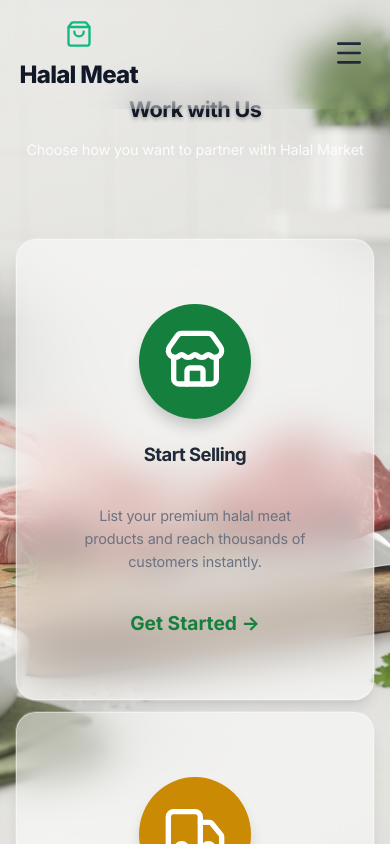
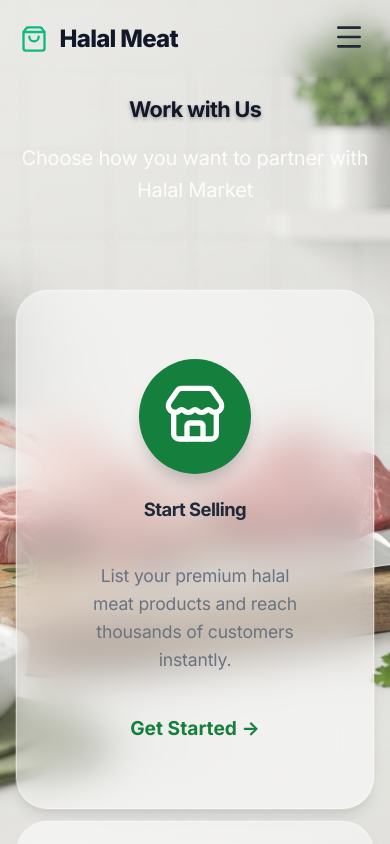
Before and after one commit to mirburhan1/HalalMeat, a React (Vite) app: page /work in a window 390 px wide. Shown: the top 844 px of the page. Built offline with nearby package versions, Linux system fonts and the light colour scheme.

Commit message:
Implement global fluid typography using clamp()

```diff
--- a/src/index.css
+++ b/src/index.css
@@ -147,152 +147,48 @@ button {
 }
 
 /* ========================================
-   RESPONSIVE DESIGN
+   RESPONSIVE DESIGN (FLUID TYPOGRAPHY)
    ======================================== */
 
-/* Mobile-first base styles are already applied above */
-
-/* Small devices (landscape phones, 576px and up) */
-@media (max-width: 576px) {
-  h1 {
-    font-size: 1.75rem !important;
-  }
-
-  h2 {
-    font-size: 1.5rem !important;
-  }
-
-  h3 {
-    font-size: 1.25rem !important;
-  }
-
-  .btn-3d {
-    font-size: 0.95rem;
-    padding: 0.85rem 1.75rem;
-  }
-
-  .card-3d {
-    border-radius: 20px;
-  }
+/* Fluid Typography Base */
+html {
+  font-size: 16px;
 }
 
-/* Tablets (768px and up) */
-@media (max-width: 768px) {
-
-  /* Hide desktop nav, show mobile */
-  .hidden-mobile {
-    display: none !important;
-  }
-
-  .show-mobile {
-    display: block !important;
-  }
-
-  /* Adjust grid layouts for smaller screens */
-  [style*="gridTemplateColumns"] {
-    grid-template-columns: 1fr !important;
-  }
-
-  /* Stack flex containers */
-  [style*="display: flex"][style*="gap"] {
-    flex-direction: column !important;
-  }
-
-  /* Reduce padding on containers */
-  body {
-    font-size: 14px;
-  }
+h1 {
+  font-size: clamp(2rem, 5vw, 3.5rem) !important;
 }
 
-/* Medium devices (tablets, 992px and up) */
-@media (min-width: 768px) and (max-width: 992px) {
-  .card-3d:hover {
-    transform: translateY(-4px) scale(1.005);
-  }
+h2 {
+  font-size: clamp(1.5rem, 4vw, 2.5rem) !important;
 }
 
-/* Large devices (desktops, 1200px and up) */
-@media (min-width: 1200px) {
-  body {
-    font-size: 16px;
-  }
+h3 {
+  font-size: clamp(1.25rem, 3vw, 1.75rem) !important;
 }
 
-/* Touch device optimizations */
-@media (hover: none) and (pointer: coarse) {
-  .card-3d:hover {
-    transform: none;
-  }
-
-  .card-3d:active {
-    transform: scale(0.98);
-  }
-
-  .btn-3d:hover {
-    transform: none;
-  }
-
-  .btn-3d:active {
-    transform: scale(0.95);
-  }
+h4 {
+  font-size: clamp(1.1rem, 2vw, 1.5rem) !important;
 }
 
-/* Print styles */
-@media print {
-
-  .hidden-mobile,
-  .show-mobile,
-  nav,
-  button {
-    display: none !important;
-  }
+h5 {
+  font-size: clamp(1rem, 1.5vw, 1.25rem) !important;
 }
 
-/* =================================================================
-   GLOBAL RESPONSIVE OVERRIDES (Universal Device Support)
-   Targeting: Redmi 11, Samsung A-series, iPhone SE, etc.
-   ================================================================= */
+p {
+  font-size: clamp(0.9rem, 2vw, 1rem);
+  /* Fluid body text */
+}
 
-/* Small Mobile (≤ 480px) */
+/* Specific component overrides for very small screens if needed */
 @media (max-width: 480px) {
-  :root {
-    --font-size-base: 14px;
-  }
-
-  body {
-    font-size: 14px;
-  }
-
-  h1 {
-    font-size: 1.5rem !important;
-  }
-
-  h2 {
-    font-size: 1.25rem !important;
-  }
-
-  h3 {
-    font-size: 1.1rem !important;
-  }
-
-  h4 {
-    font-size: 1rem !important;
-  }
-
-  p {
-    font-size: 0.9rem !important;
-  }
-
-  /* Compact Buttons Globally */
   .btn-3d {
     padding: 0.75rem 1.5rem !important;
     font-size: 0.9rem !important;
   }
 
-  /* Compact Cards Globally */
   .card-3d {
-    padding: 1rem !important;
-    border-radius: 20px !important;
+    padding: 1.25rem !important;
   }
 }
 
--- a/src/pages/BuyPage.jsx
+++ b/src/pages/BuyPage.jsx
@@ -59,7 +59,7 @@ export const BuyPage = () => {
                         style={{
                             width: '100%',
                             padding: '1.2rem 1.2rem 1.2rem 3.5rem',
-                            fontSize: '1.1rem',
+                            fontSize: 'clamp(0.9rem, 2vw, 1.1rem)',
                             borderRadius: '24px',
                             border: '1px solid rgba(0,0,0,0.1)',
                             background: 'rgba(255,255,255,0.9)',
@@ -100,7 +100,7 @@ export const BuyPage = () => {
                                 background: activeFilter === cat ? '#10b981' : 'white',
                                 color: activeFilter === cat ? 'white' : '#1f2937', /* Darker text for unselected */
                                 fontWeight: '600',
-                                fontSize: '0.95rem',
+                                fontSize: 'clamp(0.85rem, 2vw, 1rem)',
                                 cursor: 'pointer',
                                 boxShadow: activeFilter === cat ? '0 4px 12px rgba(16, 185, 129, 0.3)' : '0 2px 8px rgba(0,0,0,0.05)',
                                 transition: 'all 0.2s ease',
--- a/src/pages/HomePage.jsx
+++ b/src/pages/HomePage.jsx
@@ -27,8 +27,8 @@ export const HomePage = () => {
         <Card className="category-card" onClick={() => navigate('/buy')}>
             <div style={{ padding: '3rem 2rem', textAlign: 'center', cursor: 'pointer' }}>
                 <CategoryIcon />
-                <h3 style={{ fontSize: '1.75rem', color: '#111827', fontWeight: '700', marginBottom: '0.5rem' }}>{title}</h3>
-                <p style={{ color: '#6b7280', fontSize: '1rem', fontWeight: '500' }}>{sub}</p>
+                <h3 style={{ fontSize: 'clamp(1.25rem, 3vw, 1.75rem)', color: '#111827', fontWeight: '700', marginBottom: '0.5rem' }}>{title}</h3>
+                <p style={{ color: '#6b7280', fontSize: 'clamp(0.9rem, 2vw, 1rem)', fontWeight: '500' }}>{sub}</p>
             </div>
         </Card>
     );
@@ -56,7 +56,7 @@ export const HomePage = () => {
                         textShadow: 'none'
                     }}>Delivered Fresh</span>
                 </h1>
-                <p style={{ fontSize: '1.5rem', color: '#111827', maxWidth: '700px', margin: '0 auto 4rem', lineHeight: 1.6, fontWeight: '600', textShadow: '0 1px 2px rgba(255,255,255,1)' }}>
+                <p style={{ fontSize: 'clamp(1rem, 2vw, 1.5rem)', color: '#111827', maxWidth: '700px', margin: '0 auto 4rem', lineHeight: 1.6, fontWeight: '600', textShadow: '0 1px 2px rgba(255,255,255,1)' }}>
                     Certified Zabiha Halal. Sourced from organic farms. Experience the difference in quality and purity.
                 </p>
                 <div style={{ display: 'flex', gap: '2rem', justifyContent: 'center', flexWrap: 'wrap' }}>
@@ -73,7 +73,7 @@ export const HomePage = () => {
             <section style={{ marginBottom: '10rem' }}>
                 <div style={{ textAlign: 'center', marginBottom: '5rem' }}>
                     <span style={{ color: '#10b981', fontWeight: 'bold', letterSpacing: '0.1em', textTransform: 'uppercase', fontSize: '0.9rem' }}>Our Selection</span>
-                    <h2 style={{ fontSize: '3rem', color: '#111827', marginTop: '0.5rem', textShadow: '0 2px 4px rgba(255,255,255,0.5)' }}>Shop by Category</h2>
+                    <h2 style={{ fontSize: 'clamp(2rem, 5vw, 3rem)', color: '#111827', marginTop: '0.5rem', textShadow: '0 2px 4px rgba(255,255,255,0.5)' }}>Shop by Category</h2>
                 </div>
 
                 <div style={{ display: 'grid', gridTemplateColumns: 'repeat(auto-fit, minmax(280px, 1fr))', gap: '3rem' }}>
@@ -88,7 +88,7 @@ export const HomePage = () => {
             <section style={{ marginBottom: '10rem' }}>
                 <div style={{ textAlign: 'center', marginBottom: '5rem' }}>
                     <span style={{ color: '#10b981', fontWeight: 'bold', letterSpacing: '0.1em', textTransform: 'uppercase', fontSize: '0.9rem' }}>Our Promise</span>
-                    <h2 style={{ fontSize: '3rem', color: '#111827', marginTop: '0.5rem', textShadow: '0 2px 4px rgba(255,255,255,0.5)' }}>Why Choose Us?</h2>
+                    <h2 style={{ fontSize: 'clamp(2rem, 5vw, 3rem)', color: '#111827', marginTop: '0.5rem', textShadow: '0 2px 4px rgba(255,255,255,0.5)' }}>Why Choose Us?</h2>
                 </div>
 
                 <div style={{ display: 'grid', gridTemplateColumns: 'repeat(auto-fit, minmax(320px, 1fr))', gap: '3rem' }}>
--- a/src/pages/auth/LoginPage.jsx
+++ b/src/pages/auth/LoginPage.jsx
@@ -88,7 +88,7 @@ export const LoginPage = ({ auth, setAuth }) => {
                         <RoleTab role="delivery" icon={Truck} label="Delivery" />
                     </div>
 
-                    <h2 style={{ fontSize: '1.75rem', textAlign: 'center', marginBottom: '0.5rem', color: '#1f2937' }}>
+                    <h2 style={{ fontSize: 'clamp(1.25rem, 5vw, 1.75rem)', textAlign: 'center', marginBottom: '0.5rem', color: '#1f2937' }}>
                         {selectedRole === 'seller' ? 'Seller Portal' : selectedRole === 'delivery' ? 'Delivery Partner' : 'Welcome Back'}
                     </h2>
                     <p style={{ textAlign: 'center', marginBottom: '2rem', color: '#6b7280', fontSize: '0.95rem' }}>
```
